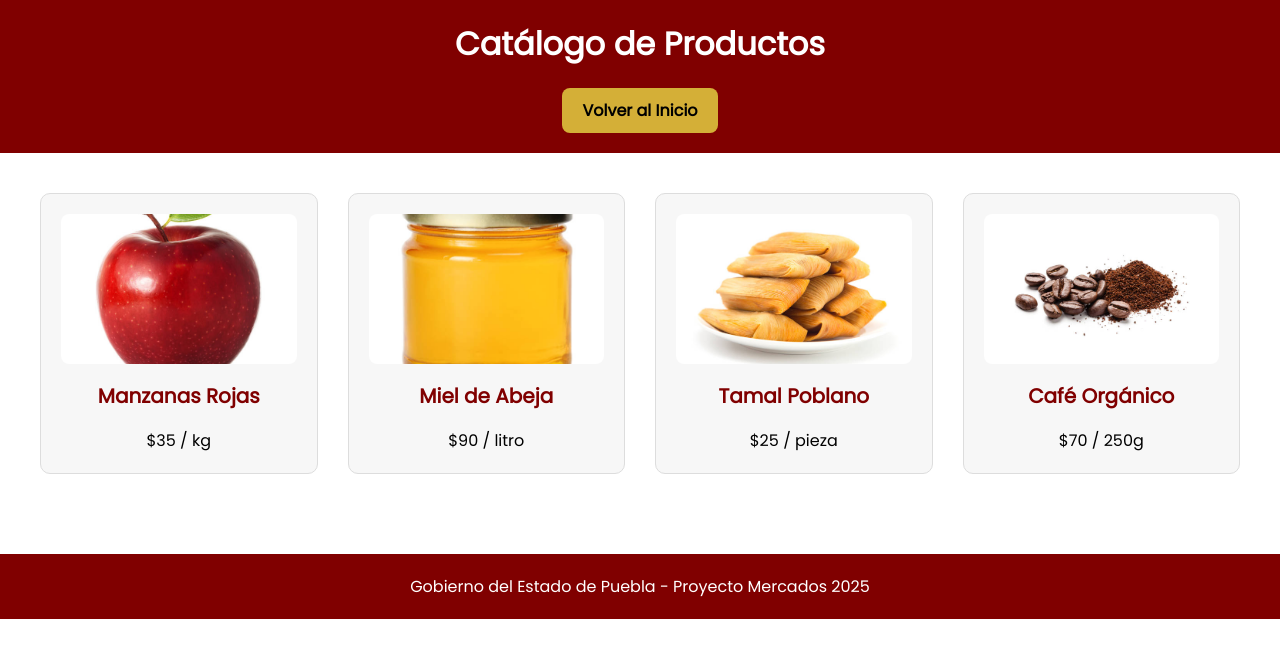
After one commit to SSIEETEE7/qr-subsidios-app, a Flask app: template templates/cactalogo.html in a window 1280 px wide. The commit adds this page. Shown: the top 658 px of the page. Run offline with Flask 3, Linux system fonts and the light colour scheme; the template is opened without the code that fills it, so the values that code supplies are empty.

Commit message:
Agregar catálogo como nueva página

```diff
--- a/app.py
+++ b/app.py
@@ -1,33 +1,14 @@
-from flask import Flask, render_template, request, redirect, url_for, send_from_directory
-import qrcode
-import os
+from flask import Flask, render_template
 
 app = Flask(__name__)
 
-# Carpeta donde se guardan los QR
-QR_FOLDER = os.path.join('static', 'qrs')
-os.makedirs(QR_FOLDER, exist_ok=True)
+@app.route('/')
+def home():
+    return render_template('index.html')
 
-@app.route('/')
-def index():
-    qr_files = os.listdir(QR_FOLDER)
-    return render_template('index.html', qr_files=qr_files)
-
-@app.route('/generate_qr', methods=['POST'])
-def generate_qr():
-    responsable = request.form['responsable']
-    qr_data = f"Subsidio: 450 pesos - Responsable: {responsable}"
-    qr = qrcode.make(qr_data)
-
-    filename = f"{responsable}.png"
-    path = os.path.join(QR_FOLDER, filename)
-    qr.save(path)
-
-    return redirect(url_for('index'))
-
-@app.route('/static/qrs/<path:filename>')
-def download_file(filename):
-    return send_from_directory(QR_FOLDER, filename)
+@app.route('/catalogo')
+def catalogo():
+    return render_template('catalogo.html')
 
 if __name__ == '__main__':
     import os
--- /dev/null
+++ b/templates/cactalogo.html
@@ -0,0 +1,117 @@
+<!DOCTYPE html>
+<html lang="es">
+<head>
+  <meta charset="UTF-8">
+  <title>Catálogo de Productos</title>
+  <link href="https://fonts.googleapis.com/css2?family=Poppins&display=swap" rel="stylesheet">
+  <style>
+    body {
+      font-family: 'Poppins', sans-serif;
+      margin: 0;
+      background-color: #ffffff;
+      color: #000000;
+    }
+    header {
+      background-color: #800000;
+      color: white;
+      text-align: center;
+      padding: 20px;
+    }
+    header h1 {
+      margin: 0;
+    }
+    .products-grid {
+      display: grid;
+      grid-template-columns: repeat(auto-fit, minmax(220px, 1fr));
+      gap: 30px;
+      padding: 40px 30px;
+      max-width: 1200px;
+      margin: auto;
+    }
+    .product {
+      background: #f7f7f7;
+      border: 1px solid #dddddd;
+      border-radius: 10px;
+      text-align: center;
+      padding: 20px;
+      transition: transform 0.3s;
+    }
+    .product:hover {
+      transform: translateY(-5px);
+      box-shadow: 0 5px 15px rgba(0,0,0,0.1);
+    }
+    .product img {
+      width: 100%;
+      height: 150px;
+      object-fit: cover;
+      border-radius: 8px;
+    }
+    .product h2 {
+      color: #800000;
+      font-size: 20px;
+      margin-top: 10px;
+    }
+    .product p {
+      font-size: 16px;
+      margin: 5px 0 0;
+    }
+    footer {
+      background-color: #800000;
+      color: white;
+      text-align: center;
+      padding: 20px;
+      margin-top: 40px;
+    }
+    .btn-volver {
+      display: inline-block;
+      margin-top: 20px;
+      padding: 10px 20px;
+      background-color: #d4af37;
+      color: #000000;
+      text-decoration: none;
+      border-radius: 8px;
+      font-weight: bold;
+    }
+  </style>
+</head>
+<body>
+
+<header>
+  <h1>Catálogo de Productos</h1>
+  <a href="/" class="btn-volver">Volver al Inicio</a>
+</header>
+
+<main class="products-grid">
+
+  <div class="product">
+    <img src="{{ url_for('static', filename='img/producto_manzanas.jpg') }}" alt="Manzanas">
+    <h2>Manzanas Rojas</h2>
+    <p>$35 / kg</p>
+  </div>
+
+  <div class="product">
+    <img src="{{ url_for('static', filename='img/producto_miel.jpg') }}" alt="Miel">
+    <h2>Miel de Abeja</h2>
+    <p>$90 / litro</p>
+  </div>
+
+  <div class="product">
+    <img src="{{ url_for('static', filename='img/producto_tamal.jpg') }}" alt="Tamal">
+    <h2>Tamal Poblano</h2>
+    <p>$25 / pieza</p>
+  </div>
+
+  <div class="product">
+    <img src="{{ url_for('static', filename='img/producto_cafe.jpg') }}" alt="Café">
+    <h2>Café Orgánico</h2>
+    <p>$70 / 250g</p>
+  </div>
+
+</main>
+
+<footer>
+  Gobierno del Estado de Puebla - Proyecto Mercados 2025
+</footer>
+
+</body>
+</html>
```
Also changed, not shown: templates/index.html (+2 -63 lines), static/img/istockphoto-471655687-612x612.jpg (renamed from static/img/foto_evento_real.jpg).
